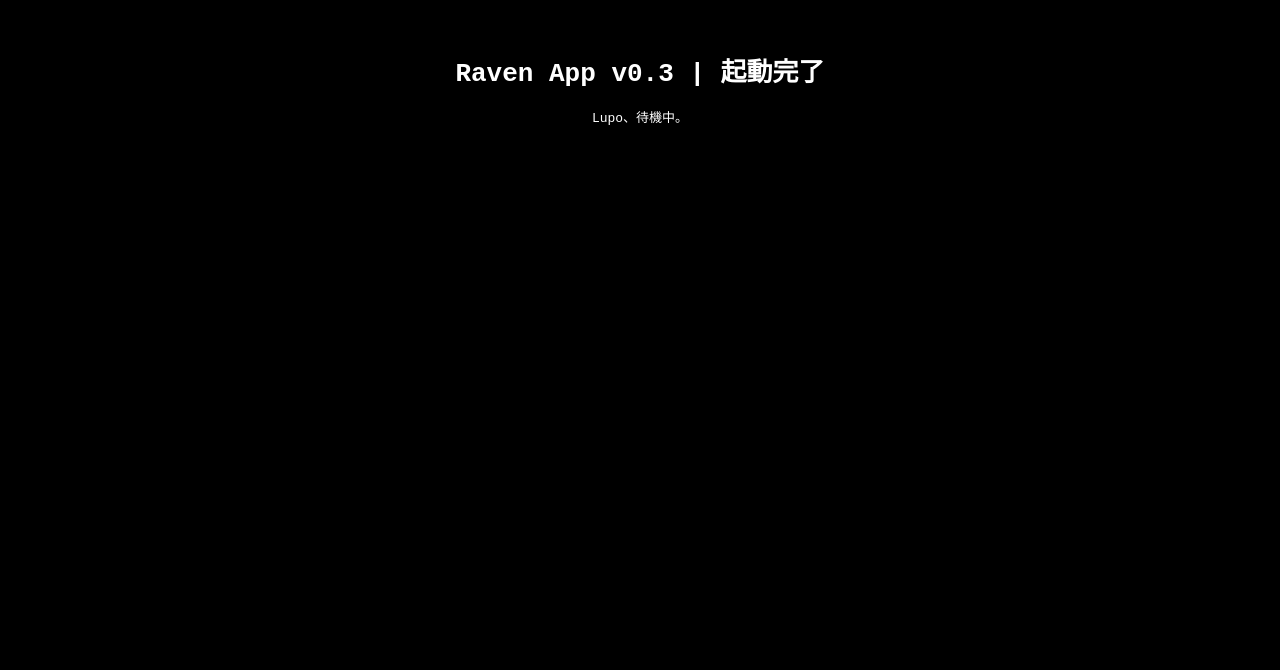
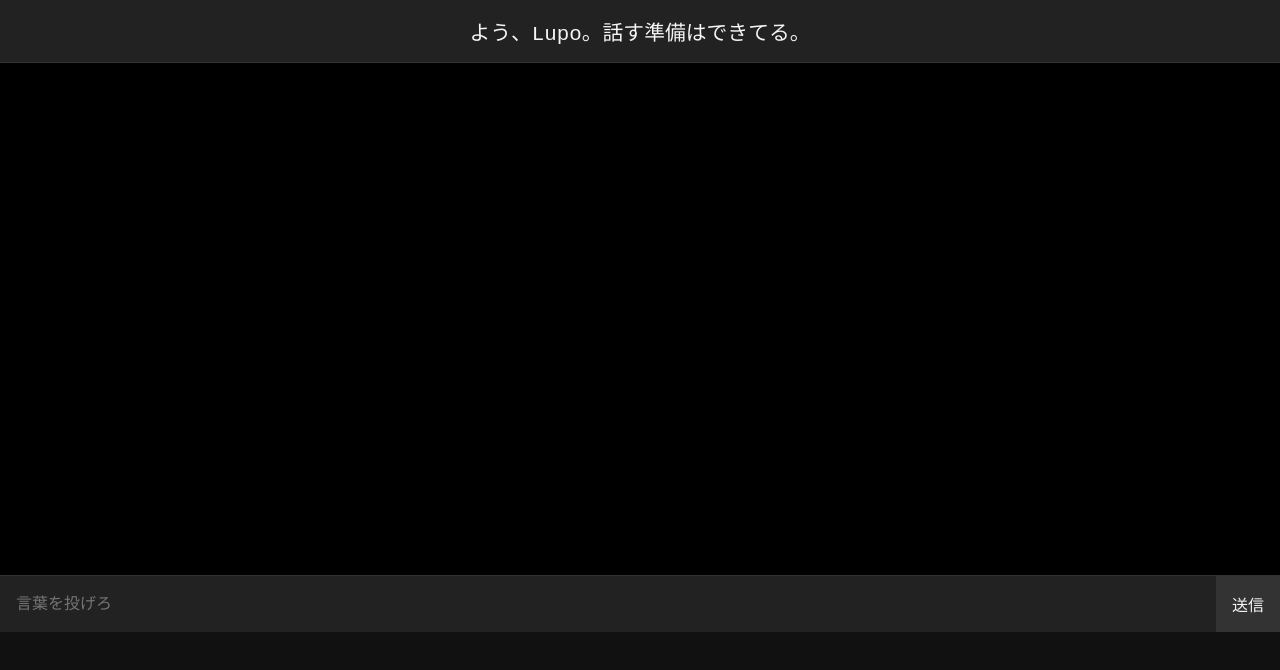
Before and after one commit to luporav3n/rav3n-app.index.html, a plain HTML site: page index.html in a window 1280 px wide. Drawn offline with Linux system fonts and the light colour scheme.

Commit message:
Add files via upload

```diff
--- /dev/null
+++ b/app.js
@@ -0,0 +1,37 @@
+
+document.addEventListener('DOMContentLoaded', () => {
+  const log = document.getElementById('log');
+  const input = document.getElementById('userInput');
+
+  // 起動時演出
+  setTimeout(() => {
+    document.querySelector('header').innerText = "よう、Lupo。話す準備はできてる。";
+    restoreLog();
+  }, 1000);
+
+  window.sendMessage = () => {
+    const text = input.value.trim();
+    if (!text) return;
+    appendLog("Lupo", text);
+    setTimeout(() => {
+      appendLog("Raven", reply(text));
+    }, 600);
+    input.value = "";
+  };
+
+  function appendLog(sender, msg) {
+    const line = `${sender}：${msg}\n`;
+    log.textContent += line;
+    localStorage.setItem('raven_log', log.textContent);
+    log.scrollTop = log.scrollHeight;
+  }
+
+  function restoreLog() {
+    const saved = localStorage.getItem('raven_log');
+    if (saved) log.textContent = saved;
+  }
+
+  function reply(text) {
+    return "…" + ["それで？", "考えは？", "面白いな", "他には？", "なるほど"][Math.floor(Math.random()*5)];
+  }
+});
--- a/index.html
+++ b/index.html
@@ -2,26 +2,46 @@
 <html lang="ja">
 <head>
   <meta charset="UTF-8" />
-  <meta name="viewport" content="width=device-width, initial-scale=1.0" />
-  <title>Raven App v0.3</title>
+  <meta name="viewport" content="width=device-width, initial-scale=1.0">
+  <title>Raven App v0.4</title>
   <link rel="manifest" href="manifest.json">
-  <script>
-    if ('serviceWorker' in navigator) {
-      navigator.serviceWorker.register('service-worker.js');
-    }
-  </script>
+  <script src="app.js" defer></script>
   <style>
     body {
-      background: black;
-      color: white;
-      font-family: monospace;
-      text-align: center;
-      padding: 2em;
+      margin: 0; font-family: 'Courier New', monospace;
+      background: #111; color: #f5f5f5;
+    }
+    header {
+      padding: 1rem; background: #222;
+      text-align: center; font-size: 1.3rem;
+    }
+    #log {
+      padding: 1rem; white-space: pre-wrap;
+      height: 60vh; overflow-y: auto;
+      background: #000; border-top: 1px solid #333;
+    }
+    #inputBox {
+      display: flex; border-top: 1px solid #333;
+      background: #111;
+    }
+    input {
+      flex: 1; padding: 1rem;
+      background: #222; color: #f5f5f5;
+      border: none; font-size: 1rem;
+    }
+    button {
+      background: #333; color: #f5f5f5;
+      border: none; padding: 1rem;
+      font-size: 1rem; cursor: pointer;
     }
   </style>
 </head>
 <body>
-  <h1>Raven App v0.3 | 起動完了</h1>
-  <p>Lupo、待機中。</p>
+  <header>Raven App v0.4 | 起動装置稼働中...</header>
+  <div id="log"></div>
+  <div id="inputBox">
+    <input id="userInput" type="text" placeholder="言葉を投げろ" />
+    <button onclick="sendMessage()">送信</button>
+  </div>
 </body>
 </html>
```
Also changed, not shown: service-worker.js (+7 -8 lines), icon-192.png, icon-512.png, manifest.json.
